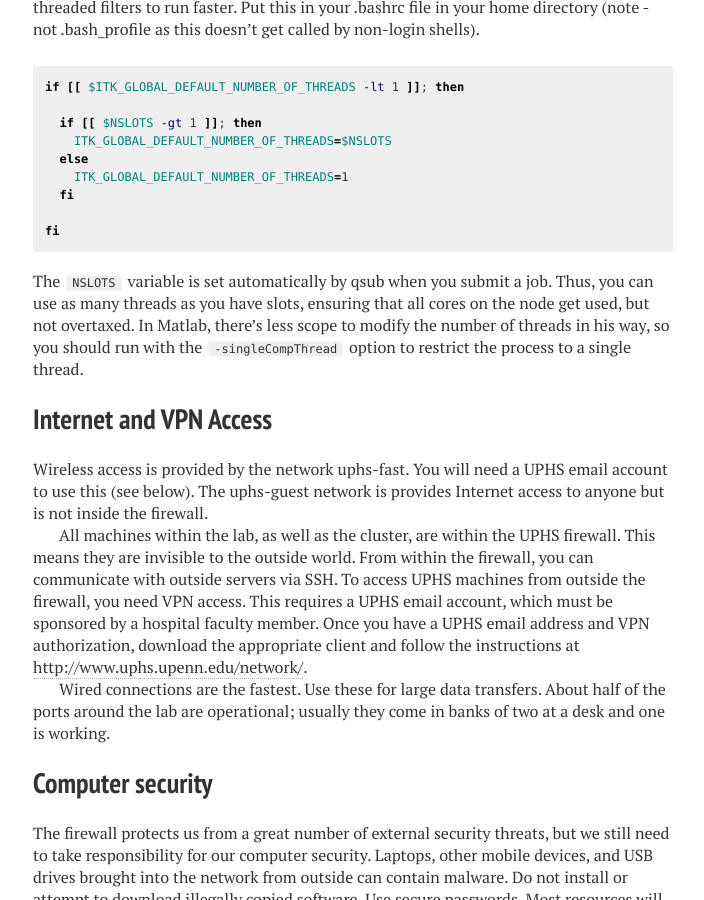
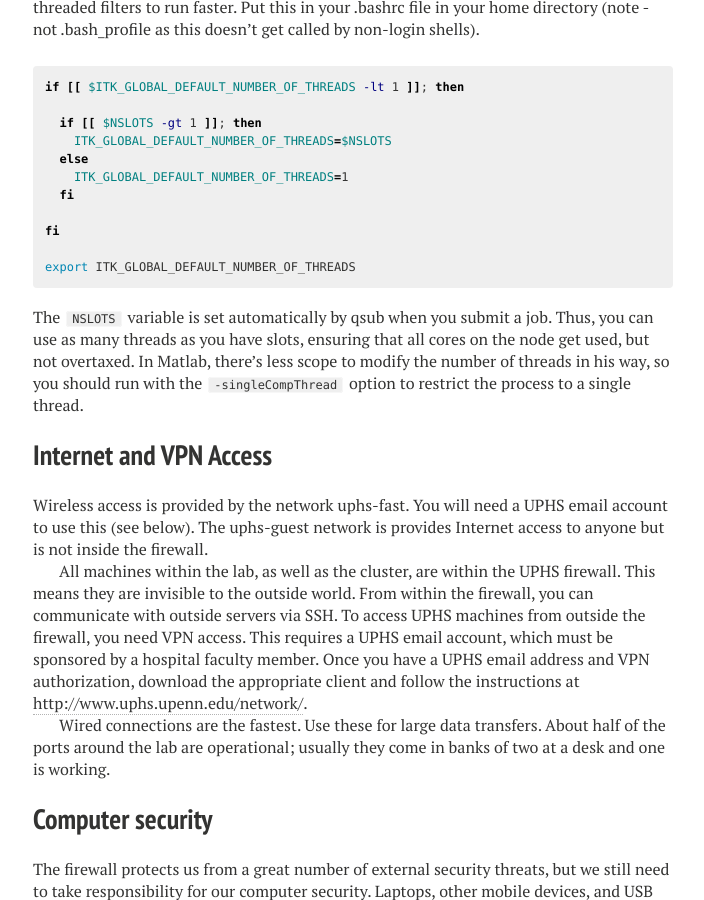
Before and after one commit to bkandel/PICSL_Howto, a Jekyll site: the page built from cluster-usage.md, in a window 1280 px wide and 900 px high, scrolled down 3425 px. Shown: the whole window, without its empty margins (287-991 px from the left). Built offline with Jekyll 4.4.1, drawn with Linux system fonts in a browser that asks for light colours; nearby versions of some CDN libraries.

Commit message:
export ITK thread variable

```diff
--- a/cluster-usage.md
+++ b/cluster-usage.md
@@ -128,6 +128,9 @@ if [[ $ITK_GLOBAL_DEFAULT_NUMBER_OF_THREADS -lt 1 ]]; then
   fi
 
 fi
+
+export ITK_GLOBAL_DEFAULT_NUMBER_OF_THREADS
+
 {% endhighlight %}
 
 The `NSLOTS` variable is set automatically by qsub when you submit a job. Thus, you can use as
```
